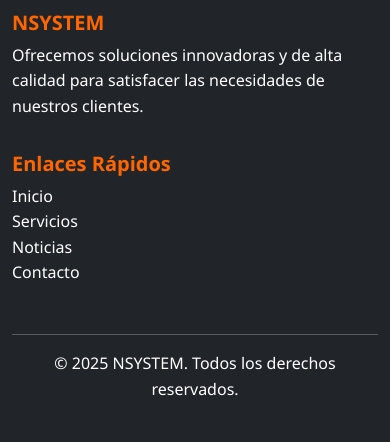
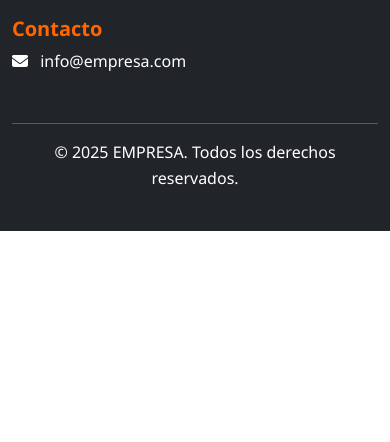
Before and after one commit to Byfrickxer07/Pagina-papa, a PHP site: page / in a window 390 px wide. Shown: the part 4060-4502 px from the top of the page. After the commit the page ends 4291 px from the top, so only its background shows below. Run offline with PHP 8.4, Linux system fonts and the light colour scheme; data comes from the database, SQL or seed files in the repository.

Commit message:
cambios footer y contenido index

```diff
--- a/config/config.php
+++ b/config/config.php
@@ -11,7 +11,7 @@
 define('DB_NAME', 'nsystem');
 
 // Configuración de correo electrónico
-define('EMAIL_ADMIN', 'info@empresa.com');
+define('EMAIL_ADMIN', 'byfrickxer@gmail.com'); // Cambia esta dirección por tu correo electrónico personal
 
 // Conexión a la base de datos
 $conn = new mysqli(DB_HOST, DB_USER, DB_PASS);
--- a/index.php
+++ b/index.php
@@ -20,7 +20,7 @@
     <nav class="navbar navbar-expand-lg navbar-dark bg-dark sticky-top">
         <div class="container">
             <a class="navbar-brand" href="index.php">
-                <span class="text-orange">EMPRESA</span>
+                <span class="text-orange">NSYSTEM</span>
             </a>
             <button class="navbar-toggler" type="button" data-bs-toggle="collapse" data-bs-target="#navbarNav" aria-controls="navbarNav" aria-expanded="false" aria-label="Toggle navigation">
                 <span class="navbar-toggler-icon"></span>
@@ -211,17 +211,8 @@
         </div>
     </section>
 
-    <!-- CTA Section -->
-    <section class="cta-section py-5 bg-dark text-white text-center">
-        <div class="container">
-            <h2 class="mb-4">¿Listo para trabajar con nosotros?</h2>
-            <p class="mb-4">Contáctanos hoy mismo para discutir cómo podemos ayudarte a alcanzar tus objetivos.</p>
-            <a href="contacto.php" class="btn btn-orange btn-lg">Contáctanos Ahora</a>
-        </div>
-    </section>
-
-    <!-- Footer -->
-    <footer class="bg-dark text-white py-4">
+     <!-- Footer -->
+     <footer class="bg-dark text-white py-4">
         <div class="container">
             <div class="row">
                 <div class="col-md-4 mb-3">
@@ -237,14 +228,20 @@
                         <li><a href="contacto.php" class="text-white">Contacto</a></li>
                     </ul>
                 </div>
+                <div class="col-md-4 mb-3">
+                    <h5 class="text-orange">Contacto</h5>
+                    <address>
+                        <p><i class="fas fa-envelope me-2"></i> info@empresa.com</p>
+                    </address>
+
+                </div>
             </div>
             <hr class="bg-secondary">
             <div class="text-center">
-                <p>&copy; <?php echo date('Y'); ?> NSYSTEM. Todos los derechos reservados.</p>
+                <p>&copy; <?php echo date('Y'); ?> EMPRESA. Todos los derechos reservados.</p>
             </div>
         </div>
     </footer>
-
     <!-- Bootstrap JS Bundle with Popper -->
     <script src="https://cdn.jsdelivr.net/npm/bootstrap@5.3.0/dist/js/bootstrap.bundle.min.js"></script>
     <!-- Custom JS -->
--- a/servicios.php
+++ b/servicios.php
@@ -20,7 +20,7 @@
     <nav class="navbar navbar-expand-lg navbar-dark bg-dark sticky-top">
         <div class="container">
             <a class="navbar-brand" href="index.php">
-                <span class="text-orange">EMPRESA</span>
+                <span class="text-orange">NSYSTEM</span>
             </a>
             <button class="navbar-toggler" type="button" data-bs-toggle="collapse" data-bs-target="#navbarNav" aria-controls="navbarNav" aria-expanded="false" aria-label="Toggle navigation">
                 <span class="navbar-toggler-icon"></span>
@@ -148,7 +148,7 @@
         <div class="container">
             <div class="row">
                 <div class="col-md-4 mb-3">
-                    <h5 class="text-orange">EMPRESA</h5>
+                    <h5 class="text-orange">NSYSTEM</h5>
                     <p>Ofrecemos soluciones innovadoras y de alta calidad para satisfacer las necesidades de nuestros clientes.</p>
                 </div>
                 <div class="col-md-4 mb-3">
@@ -170,7 +170,7 @@
             </div>
             <hr class="bg-secondary">
             <div class="text-center">
-                <p>&copy; <?php echo date('Y'); ?> EMPRESA. Todos los derechos reservados.</p>
+                <p>&copy; <?php echo date('Y'); ?> NSYSTEM. Todos los derechos reservados.</p>
             </div>
         </div>
     </footer>
```
Also changed, not shown: contacto.php (+12 -5 lines), noticia.php (+11 -5 lines), noticias.php (+10 -3 lines), img/service1.jpg (added).
